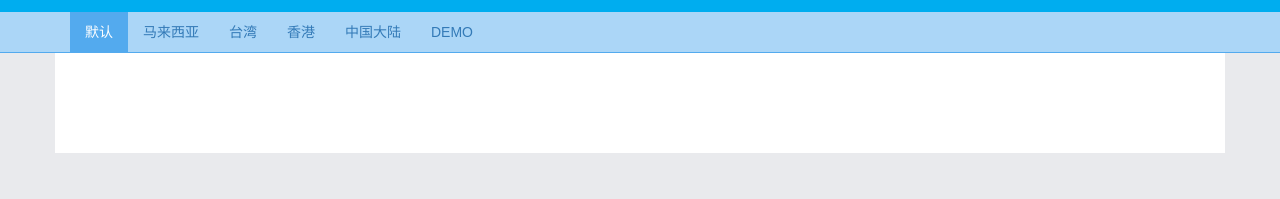
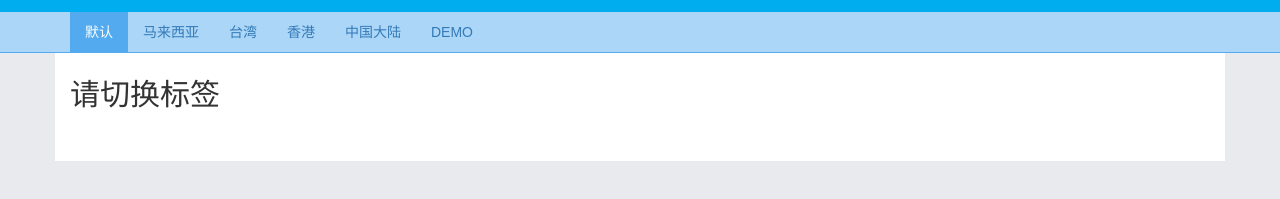
Before and after one commit to JimXon/jimxon.github.io, a plain HTML site: page page/people.html in a window 1280 px wide. Shown: the part 77-276 px from the top of the page. Drawn offline with nearby package versions, Linux system fonts and the light colour scheme; some packages are replaced by stand-ins of ours.

Commit message:
2016-07-01 小调整

```diff
--- a/page/people.html
+++ b/page/people.html
@@ -68,7 +68,9 @@
     <div class="tab-content">
       <!-- Default == 默认 -->
       <div class="tab-pane active" id="Module-Default">
-
+        <div class="jx-group-title">
+          <h2>请切换标签</h2>
+        </div>
       </div>
       <!-- Malaysia == 马来西亚 -->
       <div class="tab-pane" id="Module-Malaysia">
```
